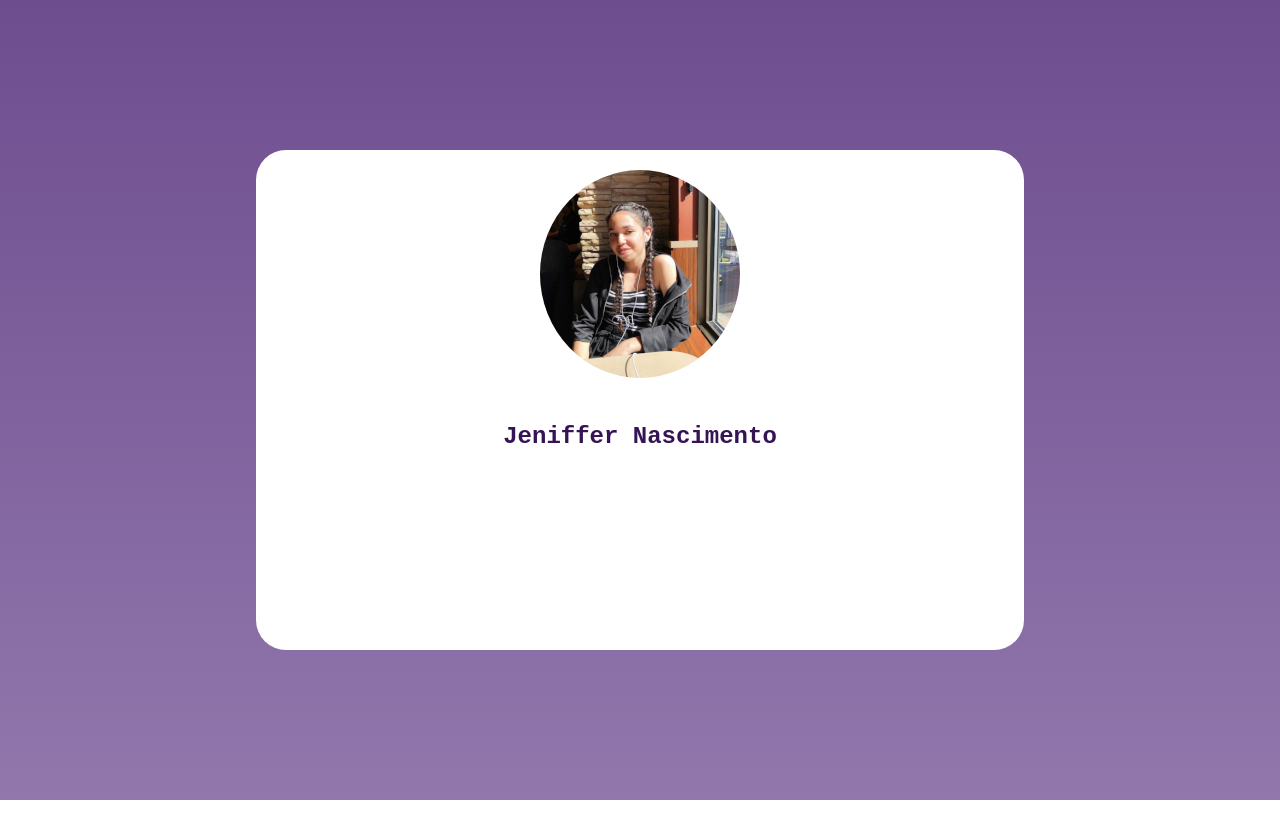
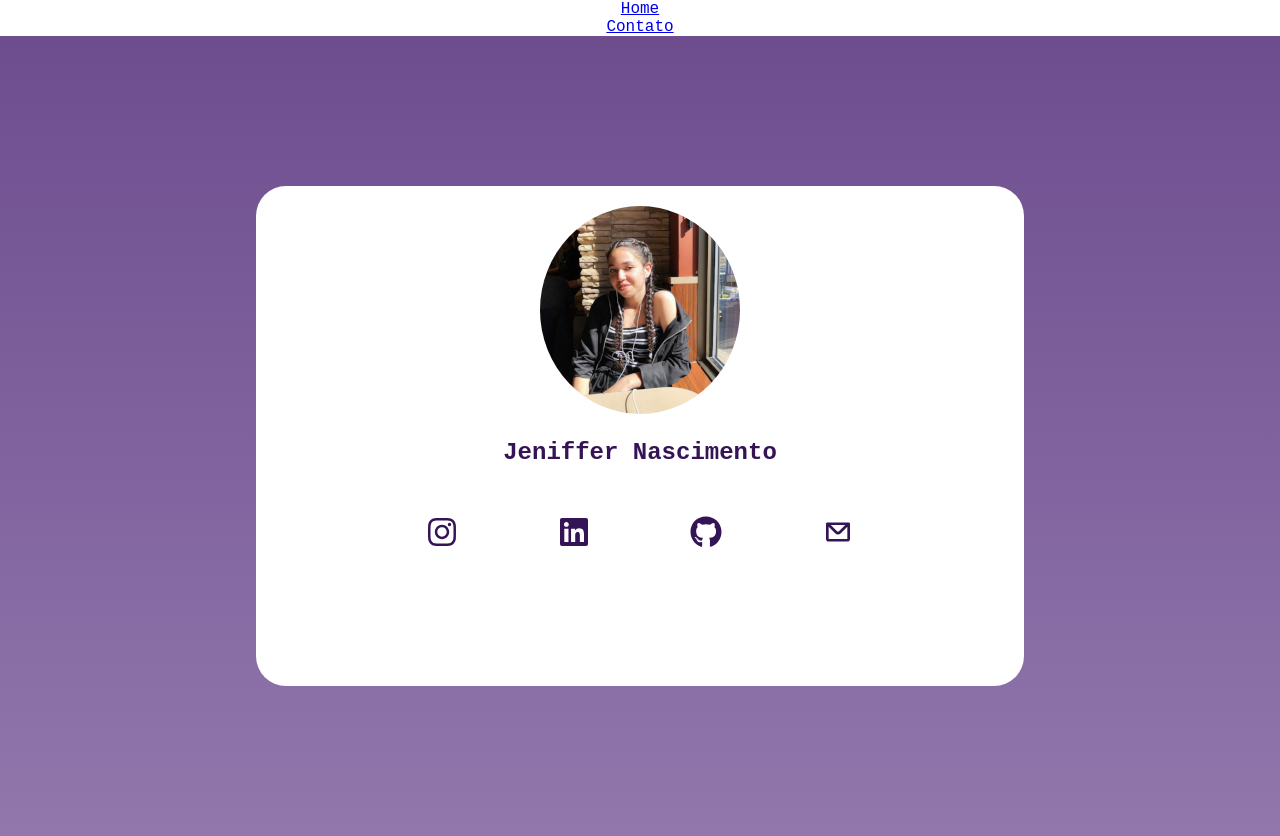
Before and after one commit to jenna428/perfil-social, a React (Create React App) app: page /contato in a window 1280 px wide. Before the commit the page ends 800 px from the top, so only its background shows below. Built offline with nearby package versions, Linux system fonts and the light colour scheme; a web font is replaced by a local one.

Commit message:
pages home e contato

```diff
--- a/package.json
+++ b/package.json
@@ -8,6 +8,8 @@
     "@testing-library/user-event": "^13.5.0",
     "react": "^18.3.1",
     "react-dom": "^18.3.1",
+    "react-icons": "^5.3.0",
+    "react-router-dom": "^6.0.0-beta.0",
     "react-scripts": "5.0.1",
     "web-vitals": "^2.1.4"
   },
--- a/src/App.css
+++ b/src/App.css
@@ -5,6 +5,11 @@
 @import url('https://fonts.googleapis.com/css2?family=Handjet:wght@100..900&family=Kode+Mono:wght@400..700&family=Passion+One&family=Roboto&family=Sriracha&display=swap');
 
 @import url('https://fonts.googleapis.com/css2?family=Handjet:wght@100..900&family=Kode+Mono:wght@400..700&family=Noto+Sans:ital,wght@0,100..900;1,100..900&family=Passion+One&family=Roboto&family=Sriracha&display=swap');
+
+*{
+  padding: 0;
+  margin: 0;
+}
 
 
 :root{
--- a/src/App.js
+++ b/src/App.js
@@ -1,21 +1,27 @@
+import { BrowserRouter as Router, Routes, Route } from 'react-router-dom';
+import Home from './componentes/Home'
+import Contato from './componentes/Contato'
+import NavBar from './componentes/layout/NavBar';
 import fotoPerfil from './imagens/fotoPerfil.png'
 import './App.css';
 
 function App() {
   return (
+    <Router>
       <div className="App">
-      {/*nav */}
-      {/* foto */}
-      {/* nome */}
-      {/*router (home, contato)*/}
-      {/* footer */}
+      <NavBar/>
         <main>
           <section>
             <img src={fotoPerfil} alt='foto-Jeniffer' className='perfil'/>
             <h1>Jeniffer Nascimento</h1>
+            <Routes>
+              <Route exact path= "/" element={<Home/>}/>
+              <Route exact path= "/contato" element={<Contato/>}/>
+            </Routes>
           </section>
         </main>
       </div>
+    </Router>
   );
 }
 
--- a/src/componentes/Contato.js
+++ b/src/componentes/Contato.js
@@ -0,0 +1,18 @@
+import{FaInstagram, FaGithub, FaLinkedin} from 'react-icons/fa'
+import{ CgMail } from 'react-icons/cg'
+import styles from './Contato.module.css'
+
+function Contato(){
+    return(
+        <div className={styles.redes}>
+            <ul className={styles.list}>
+                <li><FaInstagram/></li>
+                <li><FaLinkedin/></li>
+                <li><FaGithub/></li>
+                <li><CgMail/></li>
+            </ul>
+        </div>
+    )
+}
+
+export default Contato;
--- /dev/null
+++ b/src/componentes/Contato.module.css
@@ -0,0 +1,33 @@
+@charset "UTF-8";
+
+.redes{
+    position: absolute;
+    width: 100%;
+}
+
+.list{
+    display: flex;
+    justify-content: center;
+    align-items: center;
+    list-style: none;
+    color: #351456;
+    margin-top: 10%;
+}
+
+.list li{
+    margin: 20px;
+    font-size: 2em;
+    cursor: pointer;
+}
+
+@media screen and (min-width:992px) {
+    .list li{
+        margin: 50px;
+        font-size: 2em;
+        cursor: pointer;
+    }
+
+    .list{
+        margin-top: 0;
+    }
+}
--- a/src/componentes/Home.js
+++ b/src/componentes/Home.js
@@ -0,0 +1,11 @@
+import styles from './Home.module.css'
+
+function Home(){
+    return(
+        <div className={styles.page}>
+            <p>Lorem ipsum dolor sit amet consectetur adipisicing elit. Odio unde esse rem a facere tempora maiores sunt excepturi. Nam minima pariatur veniam a facere tempore neque blanditiis repellat culpa ullam.</p>
+        </div>
+    )
+}
+
+export default Home;
--- /dev/null
+++ b/src/componentes/Home.module.css
@@ -0,0 +1,18 @@
+@charset "UTF-8";
+
+.page{
+    display: flex;
+    justify-content: center;
+    align-items: center;
+}
+
+p{
+    text-align: center;
+    margin-top: 20px;
+}
+
+@media screen and (min-width:992px) {
+    p{
+        width: 400px;
+    }
+}
--- a/src/componentes/layout/NavBar.js
+++ b/src/componentes/layout/NavBar.js
@@ -0,0 +1,14 @@
+import {Link} from 'react-router-dom'
+
+function NavBar(){
+    return(
+        <nav>
+            <ul>
+            <li><Link to="/">Home</Link></li>
+            <li><Link to="/contato">Contato</Link></li>
+            </ul>
+        </nav>
+    )
+}
+
+export default NavBar;
--- /dev/null
+++ b/src/componentes/layout/NavBar.module.css
@@ -0,0 +1 @@
+@charset "UTF-8";
```
Also changed, not shown: 1 other file (tests, documents, lock files or other folders). Lines whose indentation alone changed are shown as unchanged.
